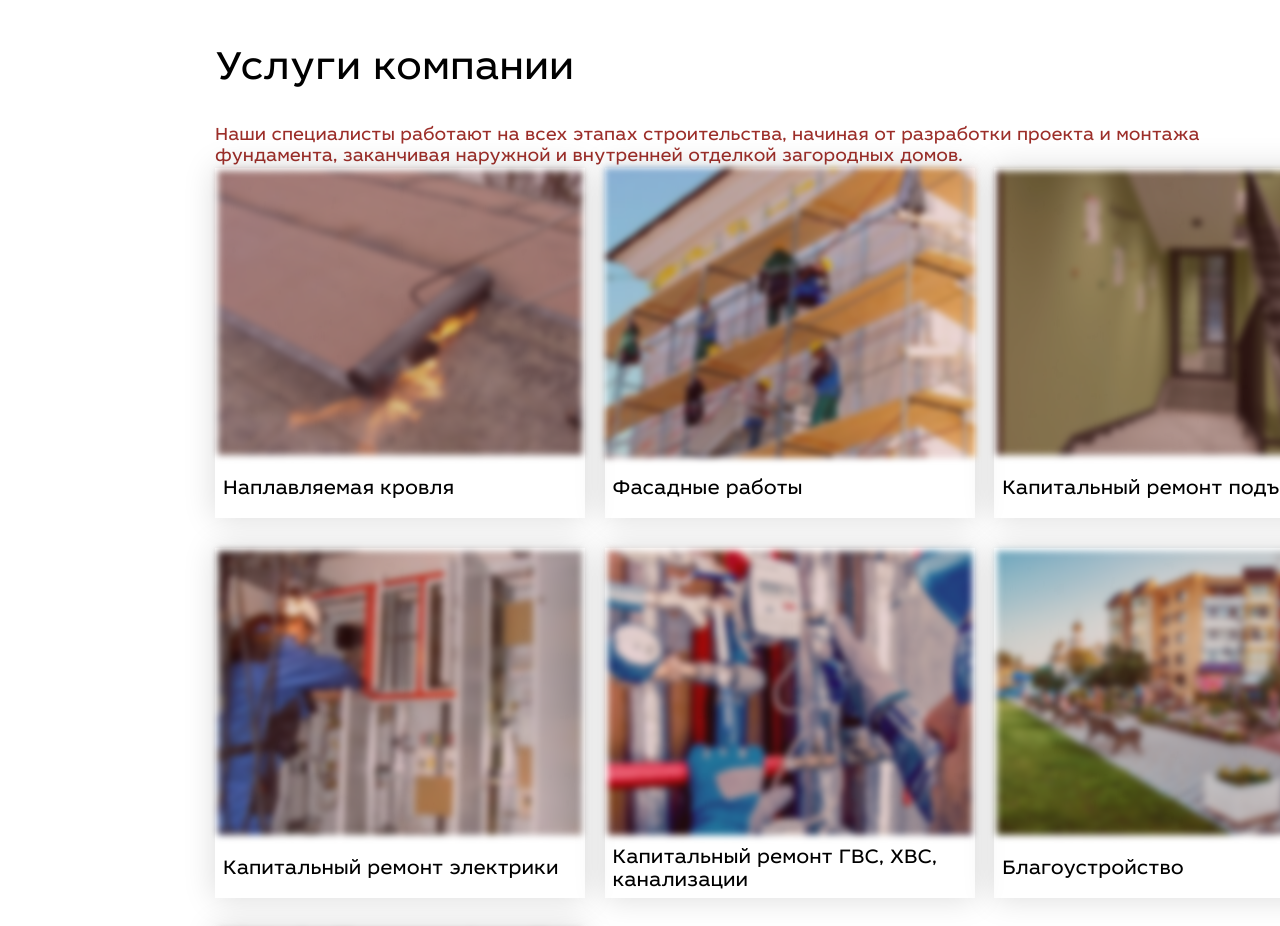
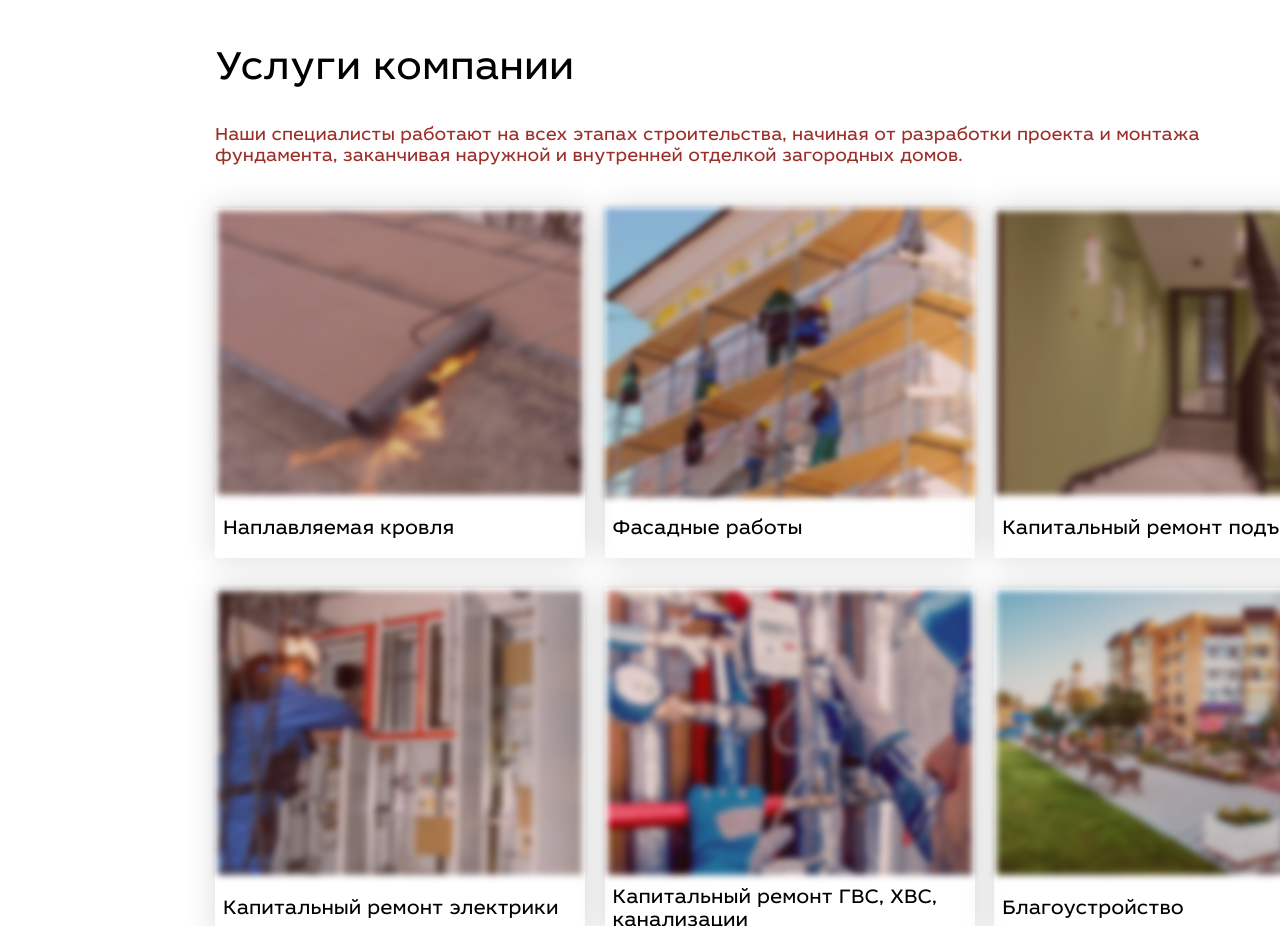
Before and after one commit to SkyLine2R/Lider, a plain HTML site: page index.html in a window 1280 px wide. Shown: the part 1400-2326 px from the top of the page. Drawn offline with Linux system fonts and the light colour scheme; a web font is replaced by a local one.

Commit message:
noting to commiting

```diff
--- a/CSS/style.css
+++ b/CSS/style.css
@@ -3,7 +3,7 @@
 
 body {
   width: 1600px;
-  margin: auto;
+  margin-inline: auto;
   font-family: "Leto Sans", "Arial";
   color: #000000;
 }
@@ -157,6 +157,10 @@ header {
   margin-top: 13px;
 }
 
+.info-text-services {
+  margin-bottom: 40px;
+}
+
 .company-services {
   display: grid;
   grid-template-columns: 33.3% 33.3% 33.3%;
@@ -187,7 +191,7 @@ header {
   grid-column: 2 / 4;
   width: 583px;
   height: 289px;
-  margin: auto auto auto auto;
+  margin: auto;
 }
 
 .company-services .service img {
--- a/index.html
+++ b/index.html
@@ -115,7 +115,8 @@
 
     <section class="info-section">
       <h2>Услуги компании</h2>
-      <p class="color-brand info-text">Наши специалисты работают на всех этапах строительства, начиная от разработки
+      <p class="color-brand info-text info-text-services">Наши специалисты работают на всех этапах строительства,
+        начиная от разработки
         проекта и монтажа фундамента, заканчивая наружной и внутренней отделкой загородных домов.</p>
       <div class="company-services">
         <a href="#" class="service">
```
